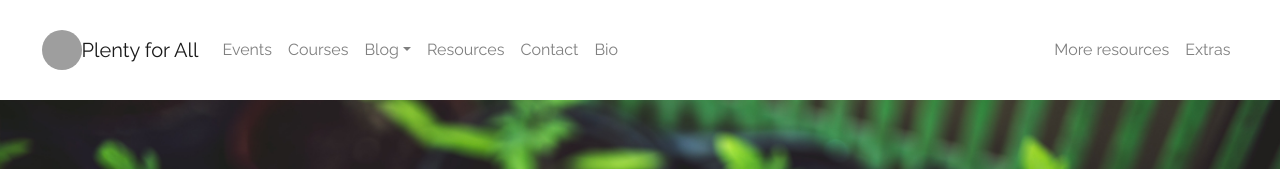
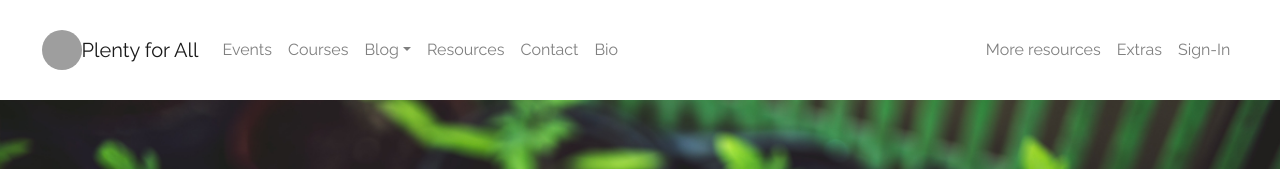
Before and after one commit to bumper21/plenty_for_all_react, a React (Create React App) app: page / in a window 1280 px wide. Shown: the top 169 px of the page. Built offline with nearby package versions, Linux system fonts and the light colour scheme; grey boxes are pictures that could not be loaded.

Commit message:
sign in link added to navbar

```diff
--- a/src/components/NavBar/NavBar.js
+++ b/src/components/NavBar/NavBar.js
@@ -8,13 +8,14 @@ const NavBar = props => {
 
   return (
       <Navbar collapseOnSelect expand="lg" bg="white" variant="light">
-        <Navbar.Brand>
+        <Navbar.Brand href="/">
           <Image
             src={LeafSky}
             width="40"
             height="40"
             className="rounded-circle"
             alt=""
+
           />
           Plenty for All
         </Navbar.Brand>
@@ -39,6 +40,9 @@ const NavBar = props => {
             <Nav.Link href="#extras">
               Extras
             </Nav.Link>
+            <Nav.Link href="">
+              Sign-In
+            </Nav.Link>
           </Nav>
         </Navbar.Collapse>
       </Navbar>
```
